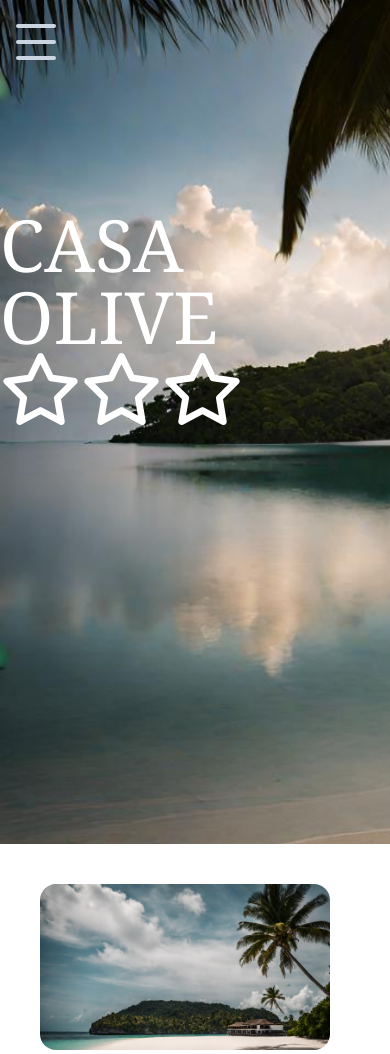
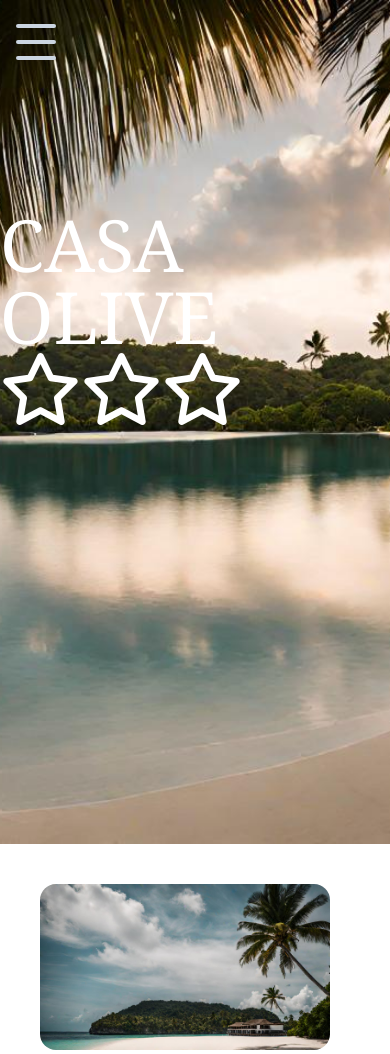
Before and after one commit to OsborneLinus/yrgopelago, a PHP site: page / in a window 390 px wide. Shown: the top 1054 px of the page. Run offline with PHP 8.4, Linux system fonts and the light colour scheme; some libraries are stand-ins or nearby versions.

Commit message:
Changed how the hero picture code was written for it to work on mobile

```diff
--- a/body.php
+++ b/body.php
@@ -1,7 +1,7 @@
 <section class="flex justify-center items-center h-screen">
-    <div class="h-screen bg-cover bg-fixed bg-no-repeat absolute top-0 right-0 left-0" style="background-image: url(media/SunbedsOnShore.jpg)">
-        <p class="z-20 absolute top-52 text-7xl text-white font-serif md:text-9xl">CASA OLIVE <br><i class="fa-regular fa-star"></i><i class="fa-regular fa-star"></i><i class="fa-regular fa-star"></i></p>
-
+    <div>
+        <img class="w-full h-full absolute object-cover top-0 left-0" src="media/SunbedsOnShore.jpg" alt="">
+        <p class="z-20 absolute left-0 top-52 text-7xl text-white font-serif md:text-9xl">CASA OLIVE <br><i class="fa-regular fa-star"></i><i class="fa-regular fa-star"></i><i class="fa-regular fa-star"></i></p>
     </div>
 </section>
 
```
